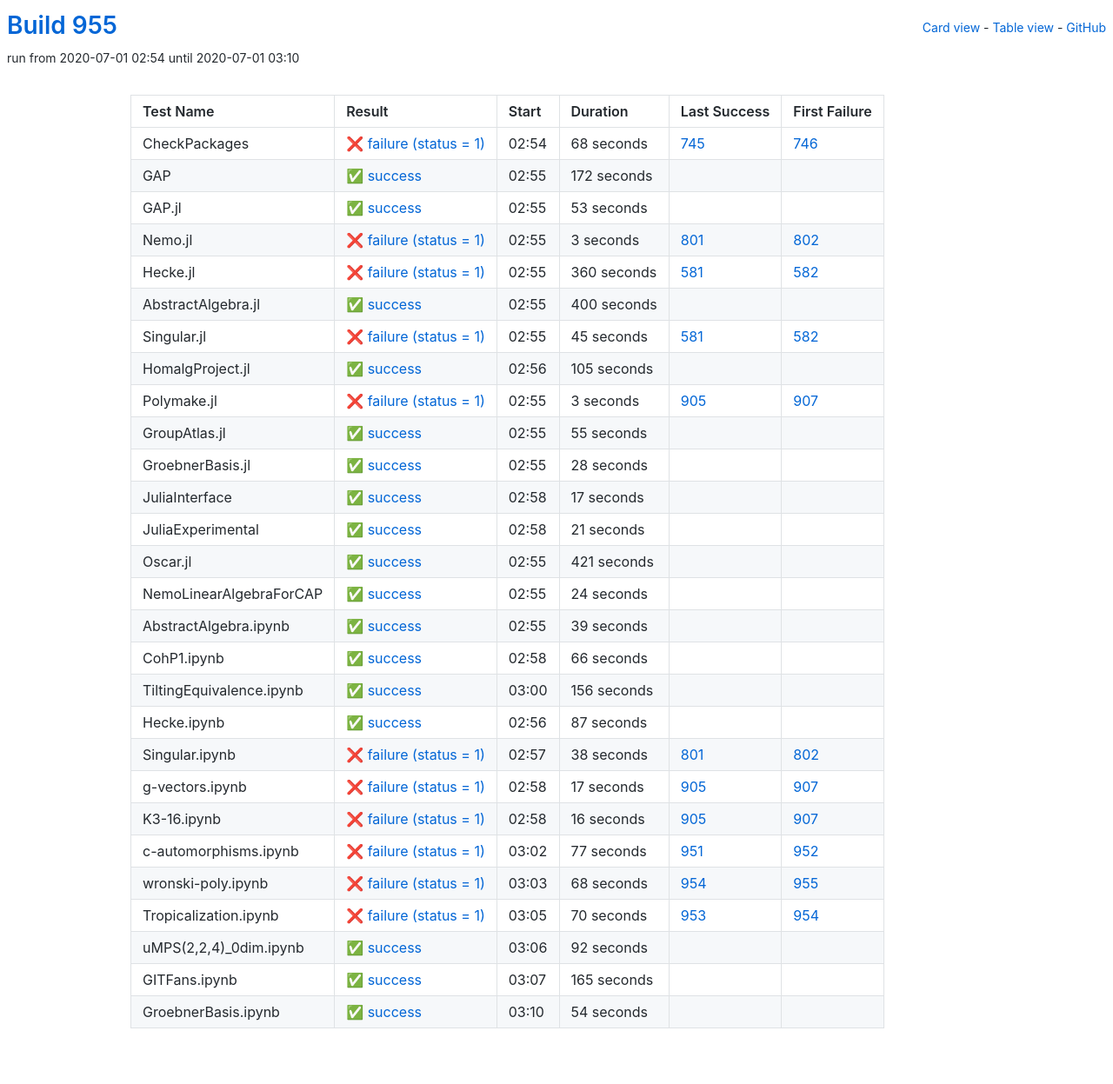
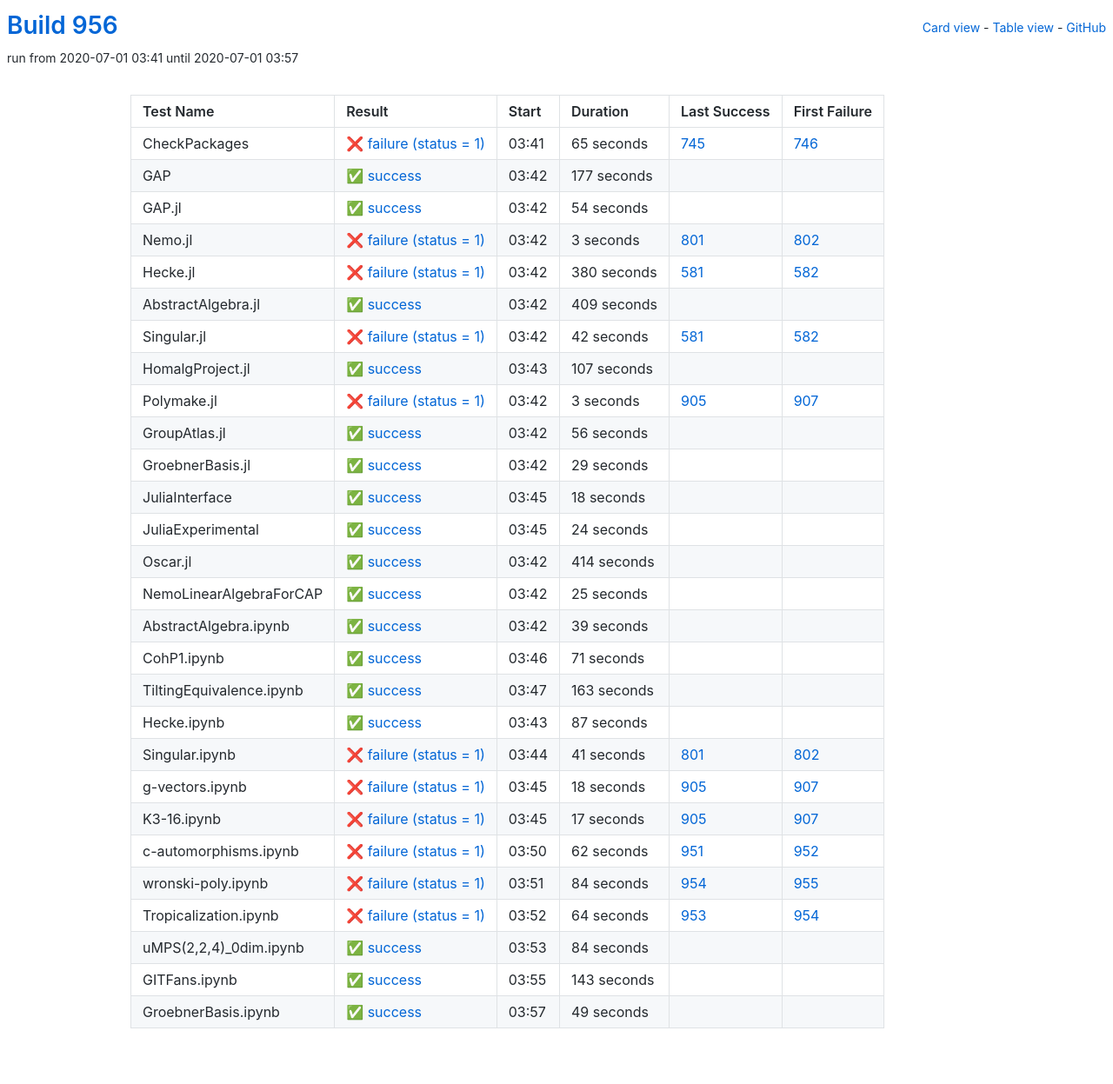
Before and after one commit to oscar-system/oscar-ci-status-1.4, a Jekyll site: the page built from table.html, in a window 1280 px wide. Shown: the whole page at 87% size. Built offline with Jekyll 4.4.1, drawn with Linux system fonts in a browser that asks for light colours.

Commit message:
Build #956

```diff
--- a/_data/ci.yml
+++ b/_data/ci.yml
@@ -1,6 +1,6 @@
 ---
-build: 955
-build_url: https://oscarci.mathematik.uni-kl.de/job/oscar-julia-1.4/955/
+build: 956
+build_url: https://oscarci.mathematik.uni-kl.de/job/oscar-julia-1.4/956/
 job: oscar-julia-1.4
 organization: oscar-system
 repo: oscar-ci-status-1.4
@@ -8,44 +8,44 @@ repourl: https://github.com/oscar-system/oscar-ci-status-1.4
 tests:
 - name: CheckPackages
   id: checkpackages
-  log: https://oscarci.mathematik.uni-kl.de/job/oscar-julia-1.4/955/artifact/logs/build-955/CheckPackages.log
-  start: 2020-07-01 02:54
+  log: https://oscarci.mathematik.uni-kl.de/job/oscar-julia-1.4/956/artifact/logs/build-956/CheckPackages.log
+  start: 2020-07-01 03:41
   success: false
   exitcode: 1
   status: failure
-  duration: 68
+  duration: 65
   last_success: 745
   last_success_url: https://oscarci.mathematik.uni-kl.de/job/oscar-julia-1.4/745/
   first_failure: 746
   first_failure_url: https://oscarci.mathematik.uni-kl.de/job/oscar-julia-1.4/746/
 - name: GAP
   id: gap
-  log: https://oscarci.mathematik.uni-kl.de/job/oscar-julia-1.4/955/artifact/logs/build-955/GAP.log
-  start: 2020-07-01 02:55
+  log: https://oscarci.mathematik.uni-kl.de/job/oscar-julia-1.4/956/artifact/logs/build-956/GAP.log
+  start: 2020-07-01 03:42
   success: true
   exitcode: 0
   status: success
-  duration: 172
+  duration: 177
   last_success: false
   last_success_url:
   first_failure: false
   first_failure_url:
 - name: GAP.jl
   id: gap-jl
-  log: https://oscarci.mathematik.uni-kl.de/job/oscar-julia-1.4/955/artifact/logs/build-955/GAP.jl.log
-  start: 2020-07-01 02:55
+  log: https://oscarci.mathematik.uni-kl.de/job/oscar-julia-1.4/956/artifact/logs/build-956/GAP.jl.log
+  start: 2020-07-01 03:42
   success: true
   exitcode: 0
   status: success
-  duration: 53
+  duration: 54
   last_success: false
   last_success_url:
   first_failure: false
   first_failure_url:
 - name: Nemo.jl
   id: nemo-jl
-  log: https://oscarci.mathematik.uni-kl.de/job/oscar-julia-1.4/955/artifact/logs/build-955/Nemo.jl.log
-  start: 2020-07-01 02:55
+  log: https://oscarci.mathematik.uni-kl.de/job/oscar-julia-1.4/956/artifact/logs/build-956/Nemo.jl.log
+  start: 2020-07-01 03:42
   success: false
   exitcode: 1
   status: failure
@@ -56,56 +56,56 @@ tests:
   first_failure_url: https://oscarci.mathematik.uni-kl.de/job/oscar-julia-1.4/802/
 - name: Hecke.jl
   id: hecke-jl
-  log: https://oscarci.mathematik.uni-kl.de/job/oscar-julia-1.4/955/artifact/logs/build-955/Hecke.jl.log
-  start: 2020-07-01 02:55
+  log: https://oscarci.mathematik.uni-kl.de/job/oscar-julia-1.4/956/artifact/logs/build-956/Hecke.jl.log
+  start: 2020-07-01 03:42
   success: false
   exitcode: 1
   status: failure
-  duration: 360
+  duration: 380
   last_success: 581
   last_success_url: https://oscarci.mathematik.uni-kl.de/job/oscar-julia-1.4/581/
   first_failure: 582
   first_failure_url: https://oscarci.mathematik.uni-kl.de/job/oscar-julia-1.4/582/
 - name: AbstractAlgebra.jl
   id: abstractalgebra-jl
-  log: https://oscarci.mathematik.uni-kl.de/job/oscar-julia-1.4/955/artifact/logs/build-955/AbstractAlgebra.jl.log
-  start: 2020-07-01 02:55
+  log: https://oscarci.mathematik.uni-kl.de/job/oscar-julia-1.4/956/artifact/logs/build-956/AbstractAlgebra.jl.log
+  start: 2020-07-01 03:42
   success: true
   exitcode: 0
   status: success
-  duration: 400
+  duration: 409
   last_success: false
   last_success_url:
   first_failure: false
   first_failure_url:
 - name: Singular.jl
   id: singular-jl
-  log: https://oscarci.mathematik.uni-kl.de/job/oscar-julia-1.4/955/artifact/logs/build-955/Singular.jl.log
-  start: 2020-07-01 02:55
+  log: https://oscarci.mathematik.uni-kl.de/job/oscar-julia-1.4/956/artifact/logs/build-956/Singular.jl.log
+  start: 2020-07-01 03:42
   success: false
   exitcode: 1
   status: failure
-  duration: 45
+  duration: 42
   last_success: 581
   last_success_url: https://oscarci.mathematik.uni-kl.de/job/oscar-julia-1.4/581/
   first_failure: 582
   first_failure_url: https://oscarci.mathematik.uni-kl.de/job/oscar-julia-1.4/582/
 - name: HomalgProject.jl
   id: homalgproject-jl
-  log: https://oscarci.mathematik.uni-kl.de/job/oscar-julia-1.4/955/artifact/logs/build-955/HomalgProject.jl.log
-  start: 2020-07-01 02:56
+  log: https://oscarci.mathematik.uni-kl.de/job/oscar-julia-1.4/956/artifact/logs/build-956/HomalgProject.jl.log
+  start: 2020-07-01 03:43
   success: true
   exitcode: 0
   status: success
-  duration: 105
+  duration: 107
   last_success: false
   last_success_url:
   first_failure: false
   first_failure_url:
 - name: Polymake.jl
   id: polymake-jl
-  log: https://oscarci.mathematik.uni-kl.de/job/oscar-julia-1.4/955/artifact/logs/build-955/Polymake.jl.log
-  start: 2020-07-01 02:55
+  log: https://oscarci.mathematik.uni-kl.de/job/oscar-julia-1.4/956/artifact/logs/build-956/Polymake.jl.log
+  start: 2020-07-01 03:42
   success: false
   exitcode: 1
   status: failure
@@ -116,68 +116,44 @@ tests:
   first_failure_url: https://oscarci.mathematik.uni-kl.de/job/oscar-julia-1.4/907/
 - name: GroupAtlas.jl
   id: groupatlas-jl
-  log: https://oscarci.mathematik.uni-kl.de/job/oscar-julia-1.4/955/artifact/logs/build-955/GroupAtlas.jl.log
-  start: 2020-07-01 02:55
+  log: https://oscarci.mathematik.uni-kl.de/job/oscar-julia-1.4/956/artifact/logs/build-956/GroupAtlas.jl.log
+  start: 2020-07-01 03:42
   success: true
   exitcode: 0
   status: success
-  duration: 55
+  duration: 56
   last_success: false
   last_success_url:
   first_failure: false
   first_failure_url:
 - name: GroebnerBasis.jl
   id: groebnerbasis-jl
-  log: https://oscarci.mathematik.uni-kl.de/job/oscar-julia-1.4/955/artifact/logs/build-955/GroebnerBasis.jl.log
-  start: 2020-07-01 02:55
+  log: https://oscarci.mathematik.uni-kl.de/job/oscar-julia-1.4/956/artifact/logs/build-956/GroebnerBasis.jl.log
+  start: 2020-07-01 03:42
   success: true
   exitcode: 0
   status: success
-  duration: 28
+  duration: 29
   last_success: false
   last_success_url:
   first_failure: false
   first_failure_url:
 - name: JuliaInterface
   id: juliainterface
-  log: https://oscarci.mathematik.uni-kl.de/job/oscar-julia-1.4/955/artifact/logs/build-955/JuliaInterface.log
-  start: 2020-07-01 02:58
+  log: https://oscarci.mathematik.uni-kl.de/job/oscar-julia-1.4/956/artifact/logs/build-956/JuliaInterface.log
+  start: 2020-07-01 03:45
   success: true
   exitcode: 0
   status: success
-  duration: 17
+  duration: 18
   last_success: false
   last_success_url:
   first_failure: false
   first_failure_url:
 - name: JuliaExperimental
   id: juliaexperimental
-  log: https://oscarci.mathematik.uni-kl.de/job/oscar-julia-1.4/955/artifact/logs/build-955/JuliaExperimental.log
-  start: 2020-07-01 02:58
-  success: true
-  exitcode: 0
-  status: success
-  duration: 21
-  last_success: false
-  last_success_url:
-  first_failure: false
-  first_failure_url:
-- name: Oscar.jl
-  id: oscar-jl
-  log: https://oscarci.mathematik.uni-kl.de/job/oscar-julia-1.4/955/artifact/logs/build-955/Oscar.jl.log
-  start: 2020-07-01 02:55
-  success: true
-  exitcode: 0
-  status: success
-  duration: 421
-  last_success: false
-  last_success_url:
-  first_failure: false
-  first_failure_url:
-- name: NemoLinearAlgebraForCAP
-  id: nemolinearalgebraforcap
-  log: https://oscarci.mathematik.uni-kl.de/job/oscar-julia-1.4/955/artifact/logs/build-955/NemoLinearAlgebraForCAP.log
-  start: 2020-07-01 02:55
+  log: https://oscarci.mathematik.uni-kl.de/job/oscar-julia-1.4/956/artifact/logs/build-956/JuliaExperimental.log
+  start: 2020-07-01 03:45
   success: true
   exitcode: 0
   status: success
@@ -186,10 +162,34 @@ tests:
   last_success_url:
   first_failure: false
   first_failure_url:
+- name: Oscar.jl
+  id: oscar-jl
+  log: https://oscarci.mathematik.uni-kl.de/job/oscar-julia-1.4/956/artifact/logs/build-956/Oscar.jl.log
+  start: 2020-07-01 03:42
+  success: true
+  exitcode: 0
+  status: success
+  duration: 414
+  last_success: false
+  last_success_url:
+  first_failure: false
+  first_failure_url:
+- name: NemoLinearAlgebraForCAP
+  id: nemolinearalgebraforcap
+  log: https://oscarci.mathematik.uni-kl.de/job/oscar-julia-1.4/956/artifact/logs/build-956/NemoLinearAlgebraForCAP.log
+  start: 2020-07-01 03:42
+  success: true
+  exitcode: 0
+  status: success
+  duration: 25
+  last_success: false
+  last_success_url:
+  first_failure: false
+  first_failure_url:
 - name: AbstractAlgebra.ipynb
   id: abstractalgebra-ipynb
-  log: https://oscarci.mathematik.uni-kl.de/job/oscar-julia-1.4/955/artifact/logs/build-955/AbstractAlgebra.ipynb.log
-  start: 2020-07-01 02:55
+  log: https://oscarci.mathematik.uni-kl.de/job/oscar-julia-1.4/956/artifact/logs/build-956/AbstractAlgebra.ipynb.log
+  start: 2020-07-01 03:42
   success: true
   exitcode: 0
   status: success
@@ -200,32 +200,32 @@ tests:
   first_failure_url:
 - name: CohP1.ipynb
   id: cohp1-ipynb
-  log: https://oscarci.mathematik.uni-kl.de/job/oscar-julia-1.4/955/artifact/logs/build-955/CohP1.ipynb.log
-  start: 2020-07-01 02:58
+  log: https://oscarci.mathematik.uni-kl.de/job/oscar-julia-1.4/956/artifact/logs/build-956/CohP1.ipynb.log
+  start: 2020-07-01 03:46
   success: true
   exitcode: 0
   status: success
-  duration: 66
+  duration: 71
   last_success: false
   last_success_url:
   first_failure: false
   first_failure_url:
 - name: TiltingEquivalence.ipynb
   id: tiltingequivalence-ipynb
-  log: https://oscarci.mathematik.uni-kl.de/job/oscar-julia-1.4/955/artifact/logs/build-955/TiltingEquivalence.ipynb.log
-  start: 2020-07-01 03:00
+  log: https://oscarci.mathematik.uni-kl.de/job/oscar-julia-1.4/956/artifact/logs/build-956/TiltingEquivalence.ipynb.log
+  start: 2020-07-01 03:47
   success: true
   exitcode: 0
   status: success
-  duration: 156
+  duration: 163
   last_success: false
   last_success_url:
   first_failure: false
   first_failure_url:
 - name: Hecke.ipynb
   id: hecke-ipynb
-  log: https://oscarci.mathematik.uni-kl.de/job/oscar-julia-1.4/955/artifact/logs/build-955/Hecke.ipynb.log
-  start: 2020-07-01 02:56
+  log: https://oscarci.mathematik.uni-kl.de/job/oscar-julia-1.4/956/artifact/logs/build-956/Hecke.ipynb.log
+  start: 2020-07-01 03:43
   success: true
   exitcode: 0
   status: success
@@ -236,20 +236,32 @@ tests:
   first_failure_url:
 - name: Singular.ipynb
   id: singular-ipynb
-  log: https://oscarci.mathematik.uni-kl.de/job/oscar-julia-1.4/955/artifact/logs/build-955/Singular.ipynb.log
-  start: 2020-07-01 02:57
+  log: https://oscarci.mathematik.uni-kl.de/job/oscar-julia-1.4/956/artifact/logs/build-956/Singular.ipynb.log
+  start: 2020-07-01 03:44
   success: false
   exitcode: 1
   status: failure
-  duration: 38
+  duration: 41
   last_success: 801
   last_success_url: https://oscarci.mathematik.uni-kl.de/job/oscar-julia-1.4/801/
   first_failure: 802
   first_failure_url: https://oscarci.mathematik.uni-kl.de/job/oscar-julia-1.4/802/
 - name: g-vectors.ipynb
   id: g-vectors-ipynb
-  log: https://oscarci.mathematik.uni-kl.de/job/oscar-julia-1.4/955/artifact/logs/build-955/g-vectors.ipynb.log
-  start: 2020-07-01 02:58
+  log: https://oscarci.mathematik.uni-kl.de/job/oscar-julia-1.4/956/artifact/logs/build-956/g-vectors.ipynb.log
+  start: 2020-07-01 03:45
+  success: false
+  exitcode: 1
+  status: failure
+  duration: 18
+  last_success: 905
+  last_success_url: https://oscarci.mathematik.uni-kl.de/job/oscar-julia-1.4/905/
+  first_failure: 907
+  first_failure_url: https://oscarci.mathematik.uni-kl.de/job/oscar-julia-1.4/907/
+- name: K3-16.ipynb
+  id: k3-16-ipynb
+  log: https://oscarci.mathematik.uni-kl.de/job/oscar-julia-1.4/956/artifact/logs/build-956/K3-16.ipynb.log
+  start: 2020-07-01 03:45
   success: false
   exitcode: 1
   status: failure
@@ -258,86 +270,74 @@ tests:
   last_success_url: https://oscarci.mathematik.uni-kl.de/job/oscar-julia-1.4/905/
   first_failure: 907
   first_failure_url: https://oscarci.mathematik.uni-kl.de/job/oscar-julia-1.4/907/
-- name: K3-16.ipynb
-  id: k3-16-ipynb
-  log: https://oscarci.mathematik.uni-kl.de/job/oscar-julia-1.4/955/artifact/logs/build-955/K3-16.ipynb.log
-  start: 2020-07-01 02:58
+- name: c-automorphisms.ipynb
+  id: c-automorphisms-ipynb
+  log: https://oscarci.mathematik.uni-kl.de/job/oscar-julia-1.4/956/artifact/logs/build-956/c-automorphisms.ipynb.log
+  start: 2020-07-01 03:50
   success: false
   exitcode: 1
   status: failure
-  duration: 16
-  last_success: 905
-  last_success_url: https://oscarci.mathematik.uni-kl.de/job/oscar-julia-1.4/905/
-  first_failure: 907
-  first_failure_url: https://oscarci.mathematik.uni-kl.de/job/oscar-julia-1.4/907/
-- name: c-automorphisms.ipynb
-  id: c-automorphisms-ipynb
-  log: https://oscarci.mathematik.uni-kl.de/job/oscar-julia-1.4/955/artifact/logs/build-955/c-automorphisms.ipynb.log
-  start: 2020-07-01 03:02
-  success: false
-  exitcode: 1
-  status: failure
-  duration: 77
+  duration: 62
   last_success: 951
   last_success_url: https://oscarci.mathematik.uni-kl.de/job/oscar-julia-1.4/951/
   first_failure: 952
   first_failure_url: https://oscarci.mathematik.uni-kl.de/job/oscar-julia-1.4/952/
 - name: wronski-poly.ipynb
   id: wronski-poly-ipynb
-  log: https://oscarci.mathematik.uni-kl.de/job/oscar-julia-1.4/955/artifact/logs/build-955/wronski-poly.ipynb.log
-  start: 2020-07-01 03:03
+  log: https://oscarci.mathematik.uni-kl.de/job/oscar-julia-1.4/956/artifact/logs/build-956/wronski-poly.ipynb.log
+  start: 2020-07-01 03:51
   success: false
   exitcode: 1
   status: failure
-  duration: 68
+  duration: 84
   last_success: 954
   last_success_url: https://oscarci.mathematik.uni-kl.de/job/oscar-julia-1.4/954/
   first_failure: 955
   first_failure_url: https://oscarci.mathematik.uni-kl.de/job/oscar-julia-1.4/955/
 - name: Tropicalization.ipynb
   id: tropicalization-ipynb
-  log: https://oscarci.mathematik.uni-kl.de/job/oscar-julia-1.4/955/artifact/logs/build-955/Tropicalization.ipynb.log
-  start: 2020-07-01 03:05
+  log: https://oscarci.mathematik.uni-kl.de/job/oscar-julia-1.4/956/artifact/logs/build-956/Tropicalization.ipynb.log
+  start: 2020-07-01 03:52
   success: false
   exitcode: 1
   status: failure
-  duration: 70
+  duration: 64
   last_success: 953
   last_success_url: https://oscarci.mathematik.uni-kl.de/job/oscar-julia-1.4/953/
   first_failure: 954
   first_failure_url: https://oscarci.mathematik.uni-kl.de/job/oscar-julia-1.4/954/
 - name: uMPS(2,2,4)_0dim.ipynb
   id: umps-2-2-4-0dim-ipynb
-  log: https://oscarci.mathematik.uni-kl.de/job/oscar-julia-1.4/955/artifact/logs/build-955/uMPS-2-2-4-_0dim.ipynb.log
-  start: 2020-07-01 03:06
+  log: https://oscarci.mathematik.uni-kl.de/job/oscar-julia-1.4/956/artifact/logs/build-956/uMPS-2-2-4-_0dim.ipynb.log
+  start: 2020-07-01 03:53
   success: true
   exitcode: 0
   status: success
-  duration: 92
+  duration: 84
   last_success: false
   last_success_url:
   first_failure: false
   first_failure_url:
 - name: GITFans.ipynb
   id: gitfans-ipynb
-  log: https://oscarci.mathematik.uni-kl.de/job/oscar-julia-1.4/955/artifact/logs/build-955/GITFans.ipynb.log
-  start: 2020-07-01 03:07
+  log: https://oscarci.mathematik.uni-kl.de/job/oscar-julia-1.4/956/artifact/logs/build-956/GITFans.ipynb.log
+  start: 2020-07-01 03:55
   success: true
   exitcode: 0
   status: success
-  duration: 165
+  duration: 143
   last_success: false
   last_success_url:
   first_failure: false
   first_failure_url:
 - name: GroebnerBasis.ipynb
   id: groebnerbasis-ipynb
-  log: https://oscarci.mathematik.uni-kl.de/job/oscar-julia-1.4/955/artifact/logs/build-955/GroebnerBasis.ipynb.log
-  start: 2020-07-01 03:10
+  log: https://oscarci.mathematik.uni-kl.de/job/oscar-julia-1.4/956/artifact/logs/build-956/GroebnerBasis.ipynb.log
+  start: 2020-07-01 03:57
   success: true
   exitcode: 0
   status: success
-  duration: 54
+  duration: 49
   last_success: false
   last_success_url:
   first_failure: false
```
Also changed, not shown: README.md.
